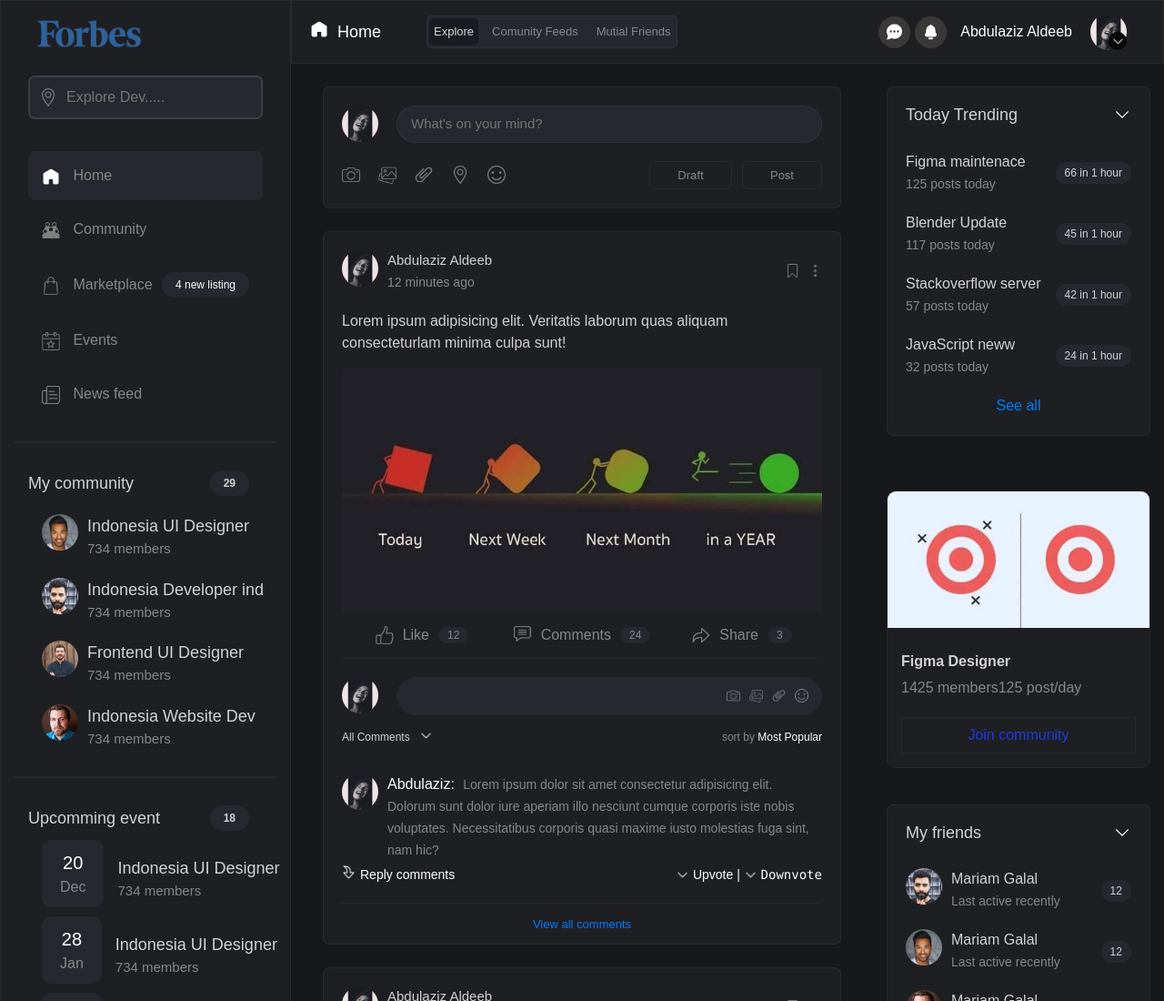
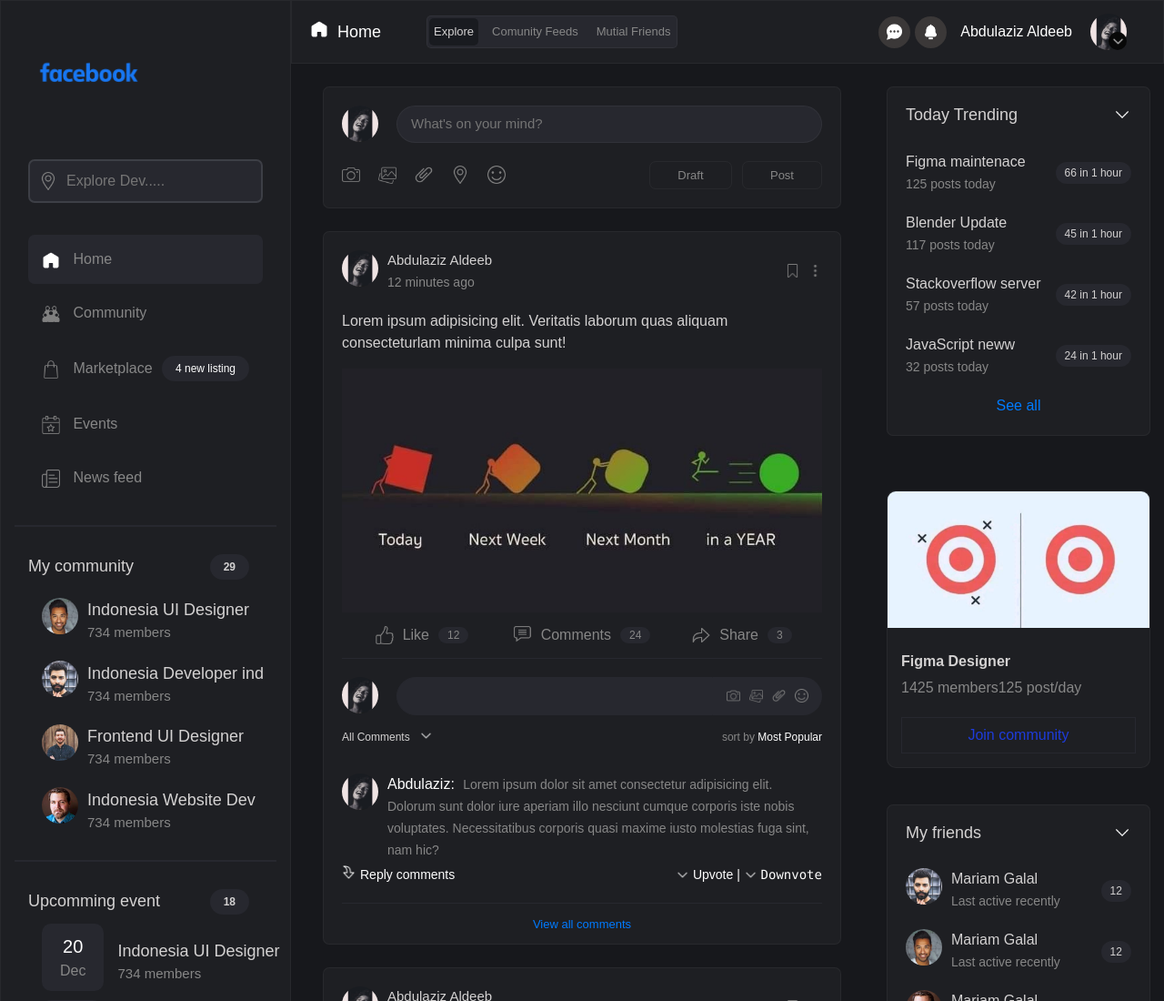
Before and after one commit to Aldeeb2020/social-media, a plain HTML site: page index.html in a window 1280 px wide. Shown: the top 1100 px of the page at 91% size. Drawn offline with nearby package versions, Linux system fonts and the light colour scheme.

Commit message:
Update index.html

```diff
--- a/index.html
+++ b/index.html
@@ -20,7 +20,7 @@
     <div class="row h-100">
         <div class="col-3 left-side main-color-border">
           <div class="logo">
-            <img src="images/forbes.png" alt="">
+            <img src="images/facebook-logo.png" alt="">
           </div>
           <div class="nav">
             <div class="search flex">
```
